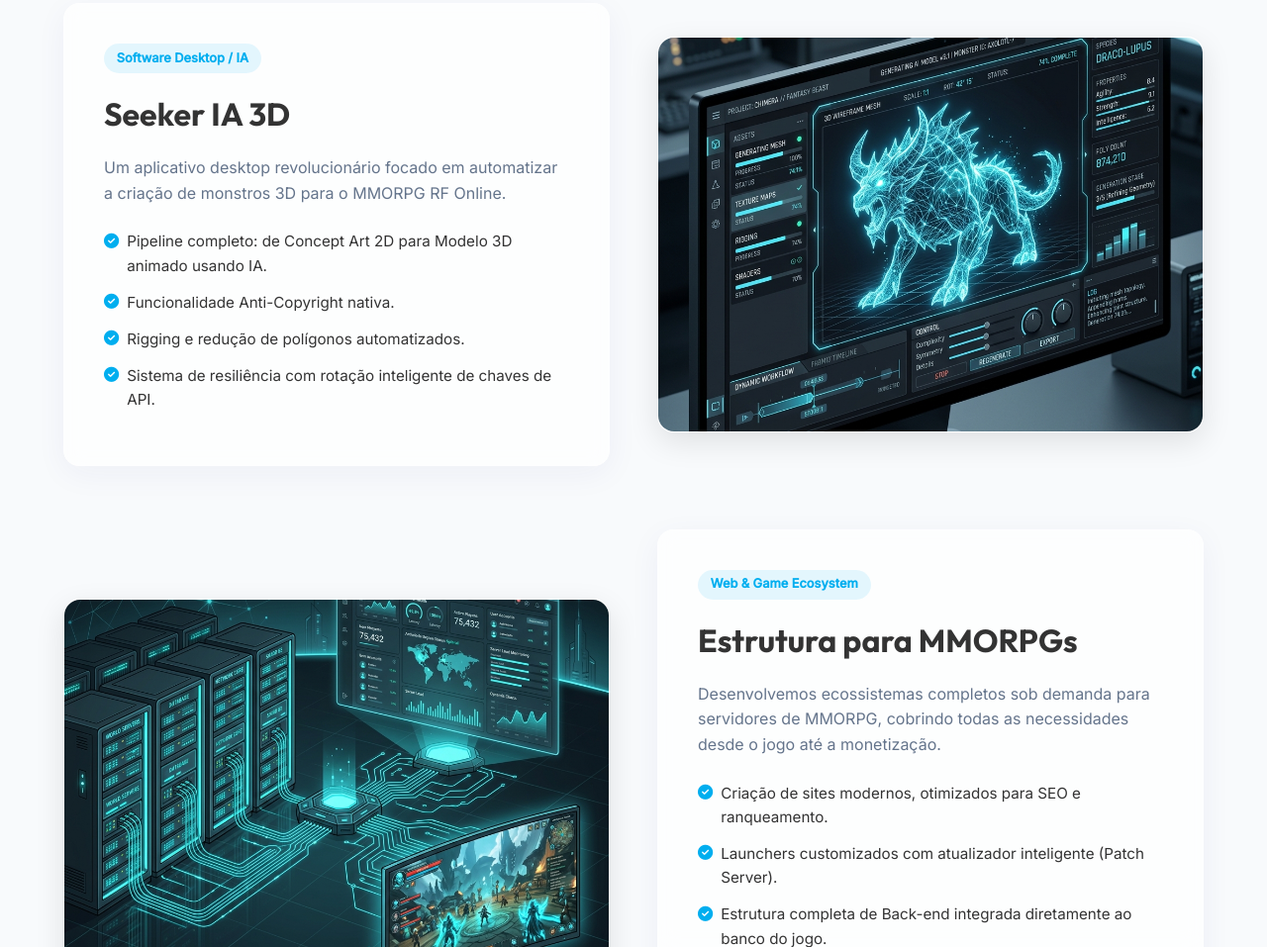
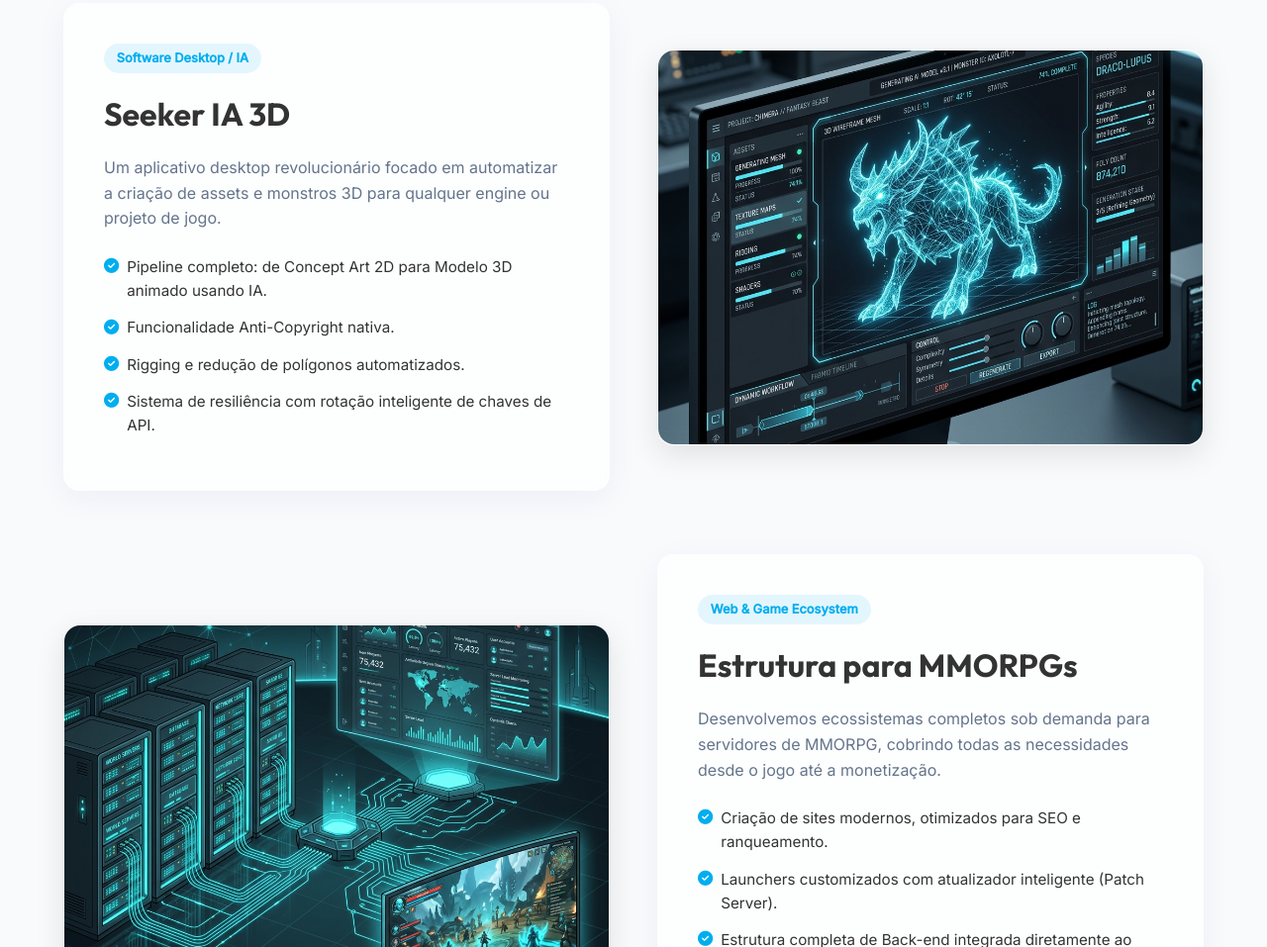
Before and after one commit to wellingtonpereira12/Seeker-AISoft-Website, a website built with Vite: page index.html in a window 1280 px wide. Shown: the part 2235-3192 px from the top of the page at 99% size. Built offline with nearby package versions, Linux system fonts and the light colour scheme.

Commit message:
style: remove RF Online mention from Seeker IA 3D description

```diff
--- a/index.html
+++ b/index.html
@@ -131,7 +131,7 @@
             <div class="portfolio-content glass-panel">
               <div class="portfolio-tag">Software Desktop / IA</div>
               <h3>Seeker IA 3D</h3>
-              <p>Um aplicativo desktop revolucionário focado em automatizar a criação de monstros 3D para o MMORPG RF Online.</p>
+              <p>Um aplicativo desktop revolucionário focado em automatizar a criação de assets e monstros 3D para qualquer engine ou projeto de jogo.</p>
               <ul class="portfolio-features">
                 <li><i class="fas fa-check-circle"></i> Pipeline completo: de Concept Art 2D para Modelo 3D animado usando IA.</li>
                 <li><i class="fas fa-check-circle"></i> Funcionalidade Anti-Copyright nativa.</li>
```
